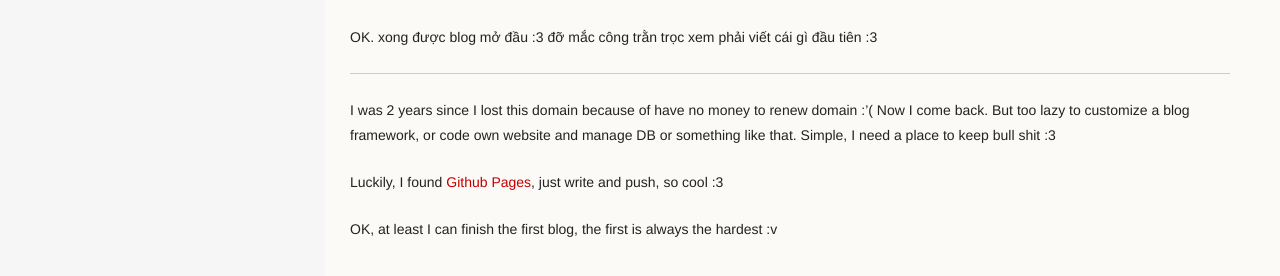
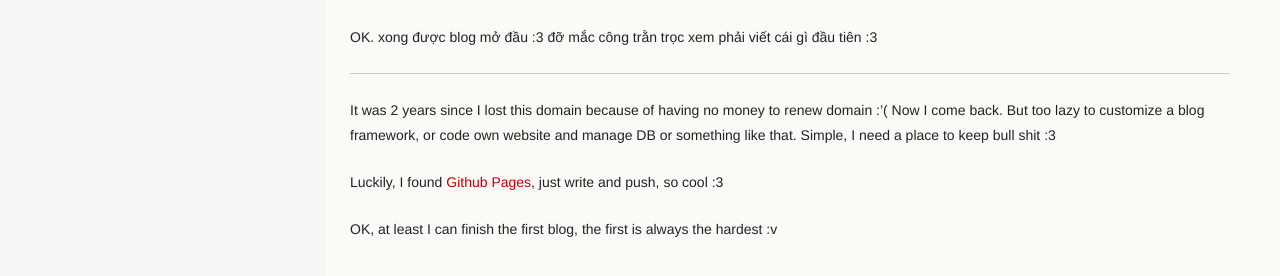
Before and after one commit to iamcot/iamcot.github.io, a Jekyll site: the page built from _posts/2014-11-06-hello-world.md, in a window 1280 px wide. Shown: the part 350-626 px from the top of the page. Built offline with Jekyll 4.4.1, drawn with Linux system fonts in a browser that asks for light colours.

Commit message:
first blog

```diff
--- a/_posts/2014-11-06-hello-world.md
+++ b/_posts/2014-11-06-hello-world.md
@@ -19,7 +19,7 @@ OK. xong được blog mở đầu :3 đỡ mắc công trằn trọc xem phải
 
 ---
 
-I was 2 years since I lost this domain because of have no money to renew domain :'( Now I come back. But too lazy to customize a blog framework,
+It was 2 years since I lost this domain because of having no money to renew domain :'( Now I come back. But too lazy to customize a blog framework,
 or code own website and manage DB or something like that. Simple, I need a place to keep bull shit :3
 
 Luckily, I found [Github Pages](http://github.io), just write and push, so cool :3
```
